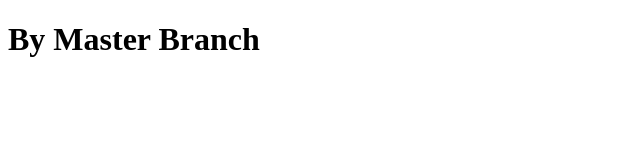
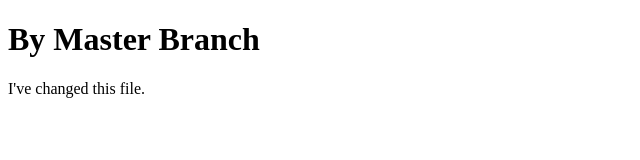
Before and after one commit to Himanshu-Bhalla-2002/my-portfolio, a plain HTML site: page by_master.html in a window 1280 px wide. Shown: the whole page, without its empty margins (0-640 px from the left). Drawn offline with Linux system fonts and the light colour scheme.

Commit message:
updated by_master

```diff
--- a/by_master.html
+++ b/by_master.html
@@ -12,6 +12,7 @@
 
     By Master Branch
 </h1>
+I've changed this file.
 
 </body>
 </html>
```
